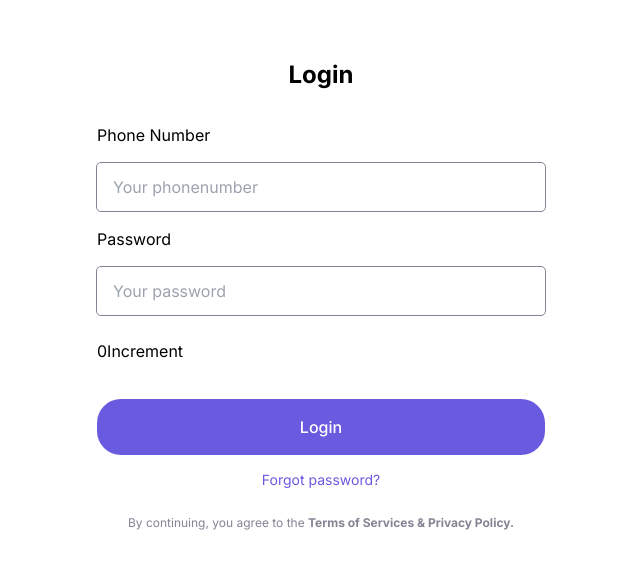
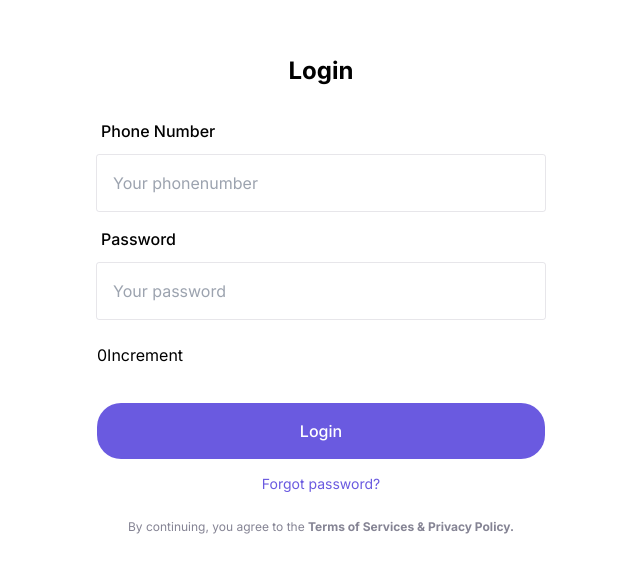
Before and after one commit to htheanh2000/Vani-heroes-quiz-fe, a Next.js app: page /sign-in in a window 1280 px wide. Shown: the part 105-678 px from the top of the page, without its empty margins (319-959 px from the left). Built offline with nearby package versions, Linux system fonts and the light colour scheme.

Commit message:
feat: intergrate login api with sign in page

```diff
--- a/src/app/sign-in/page.tsx
+++ b/src/app/sign-in/page.tsx
@@ -1,27 +1,45 @@
-// pages/signin.tsx
+"use client"
 import type { NextPage } from 'next';
 import Button from '@/components/button';
 import Input from '@/components/input';
 import Counter from '@/components/counter';
+import {  useRef, useState, } from 'react';
+import { useAppDispatch } from '@/store/store';
+import { signIn } from '@/store/features/user/userSlice';
 
 const SignInPage: NextPage = () => {
+
+  const [phoneNumber, setPhoneNumber] = useState('');
+  const [password, setPassword] = useState('');
+  const dispatch = useAppDispatch();
+
+  const handleLogin =()=> {
+    console.log("phonenumber", phoneNumber);
+    console.log("password", password);
+    dispatch(signIn({ phoneNumber, password }));
+  }
+
   return (
     <div className="flex flex-col items-center justify-center min-h-screen bg-white px-6">
       <div className="w-full max-w-md">
         <h2 className="text-2xl font-bold text-center mb-8">Login</h2>
         <div className="space-y-4 mb-6">
           <Input
+             value={phoneNumber || ''}
+            onChange={(e:any) => setPhoneNumber(e.currentTarget.value)}
             label="phone number"
             placeholder="Your phonenumber"
           />
           <Input
+          value={password || ''}
+          onChange={(e:any) => setPassword(e.currentTarget.value)}
           label="password"
             type="password"
             placeholder="Your password"
           />
         </div>
         <Counter></Counter>
-        <Button className="w-full mb-3">
+        <Button onClick={handleLogin} className="w-full mb-3">
           Login
         </Button>
 
--- a/src/components/input.tsx
+++ b/src/components/input.tsx
@@ -1,47 +1,36 @@
-"use client"
-import { forwardRef, HTMLInputTypeAttribute, useImperativeHandle, useRef } from 'react'
+"use client";
+import { HTMLInputTypeAttribute } from "react";
+
 type Props = {
-  placeholder?: string
-  label?: string
-  className?: string
-  name?: string
-  onChange?:  any
-  type?: HTMLInputTypeAttribute
-  value?: string
-}
+  placeholder?: string;
+  label?: string;
+  className?: string;
+  name?: string;
+  onChange?: any;
+  type?: HTMLInputTypeAttribute;
+  value?: string;
+  defaultInput?: boolean;
+  id?: string;
+};
 
-export interface InputRef extends  HTMLInputElement  {
-  getValue: () => string
-}
-
-const Input = forwardRef((props: Props, ref, ) => {
-  const { placeholder, label, className, onChange, name = '', type , value } = props
-  const inputRef = useRef<HTMLInputElement>(null)
-  useImperativeHandle(ref, () => ({
-    getValue: () => inputRef?.current?.value,
-  }))
+const Input = (props: Props) => {
+  const { label, id , placeholder } = props;
 
   return (
-    <div className={`${className}`}>
-      <label htmlFor={label} className="lead capitalize">
-        {label}
-      </label>
-      <div className="mt-4">
+    <div className={placeholder}>
+      {label && (
+        <div className="pb-3 ml-1 capitalize font-medium">
+          <label htmlFor={id}>{label}</label>
+        </div>
+      )}
+      <div className="flex items-center">
         <input
-          onChange={onChange}
-          type={type}
-          id={label}
-          name={name}
-          ref={inputRef}
-          value={value}
-          className={`w-full px-4 py-3 cursor-pointer base-text text-black outline rounded  outline-1 outline-gray focus:outline-primary`}
-          placeholder={placeholder}
+          {...props}
+          className={`w-full px-4 py-4 cursor-pointer outline rounded-sm outline-1 outline-gray/20 focus:outline-primary`}
         />
       </div>
     </div>
-  )
-})
+  );
+};
 
-Input.displayName = 'Input'
-
-export default Input
+export default Input;
--- /dev/null
+++ b/src/store/features/user/userSlice.ts
@@ -0,0 +1,65 @@
+// src/features/user/userSlice.ts
+import { createSlice, createAsyncThunk } from '@reduxjs/toolkit';
+import { RootState } from '../../store';
+
+interface UserState {
+  phoneNumber: string | null;
+  // include other user details as needed
+  status: 'idle' | 'loading' | 'failed';
+}
+
+const initialState: UserState = {
+  phoneNumber: null,
+  status: 'idle',
+};
+
+// Async thunk for signing in
+export const signIn = createAsyncThunk(
+  'user/signIn',
+  async ({ phoneNumber, password }: { phoneNumber: string; password: string }, { rejectWithValue }) => {
+    try {
+      const response = await fetch('https://vani-heroes-quiz-a163cb582add.herokuapp.com/auth/signin', {
+        method: 'POST',
+        headers: {
+          'Content-Type': 'application/json',
+        },
+        body: JSON.stringify({ phonenumber: phoneNumber, password }),
+      });
+
+      const data = await response.json();
+
+      if (!response.ok) {
+        throw new Error(data.message || 'Unable to sign in');
+      }
+
+      return data; // Assuming this is the user data you want to store -> shoule be access_token
+    } catch (error: any) {
+      return rejectWithValue(error.message);
+    }
+  }
+);
+
+export const userSlice = createSlice({
+  name: 'user',
+  initialState,
+  reducers: {
+    // Add any synchronous reducers here if necessary
+  },
+  extraReducers: (builder) => {
+    builder
+      .addCase(signIn.pending, (state) => {
+        state.status = 'loading';
+      })
+      .addCase(signIn.fulfilled, (state, action) => {
+        localStorage.setItem('access_token', JSON.stringify(action.payload.access_token))
+        // state.phoneNumber = action.payload.phoneNumber;
+        state.status = 'idle';
+        // set other user data here
+      })
+      .addCase(signIn.rejected, (state) => {
+        state.status = 'failed';
+      });
+  },
+});
+
+export default userSlice.reducer;
--- a/src/store/store.ts
+++ b/src/store/store.ts
@@ -4,10 +4,12 @@ import { TypedUseSelectorHook, useDispatch, useSelector } from 'react-redux';
 
 // Import your reducers here
 import counterReducer from './features/counter/counterSlice';
+import userReducer from './features/user/userSlice';
 
 export const store = configureStore({
   reducer: {
-    counter: counterReducer
+    counter: counterReducer,
+    user: userReducer
     // Add your reducers here
   },
 });
```
